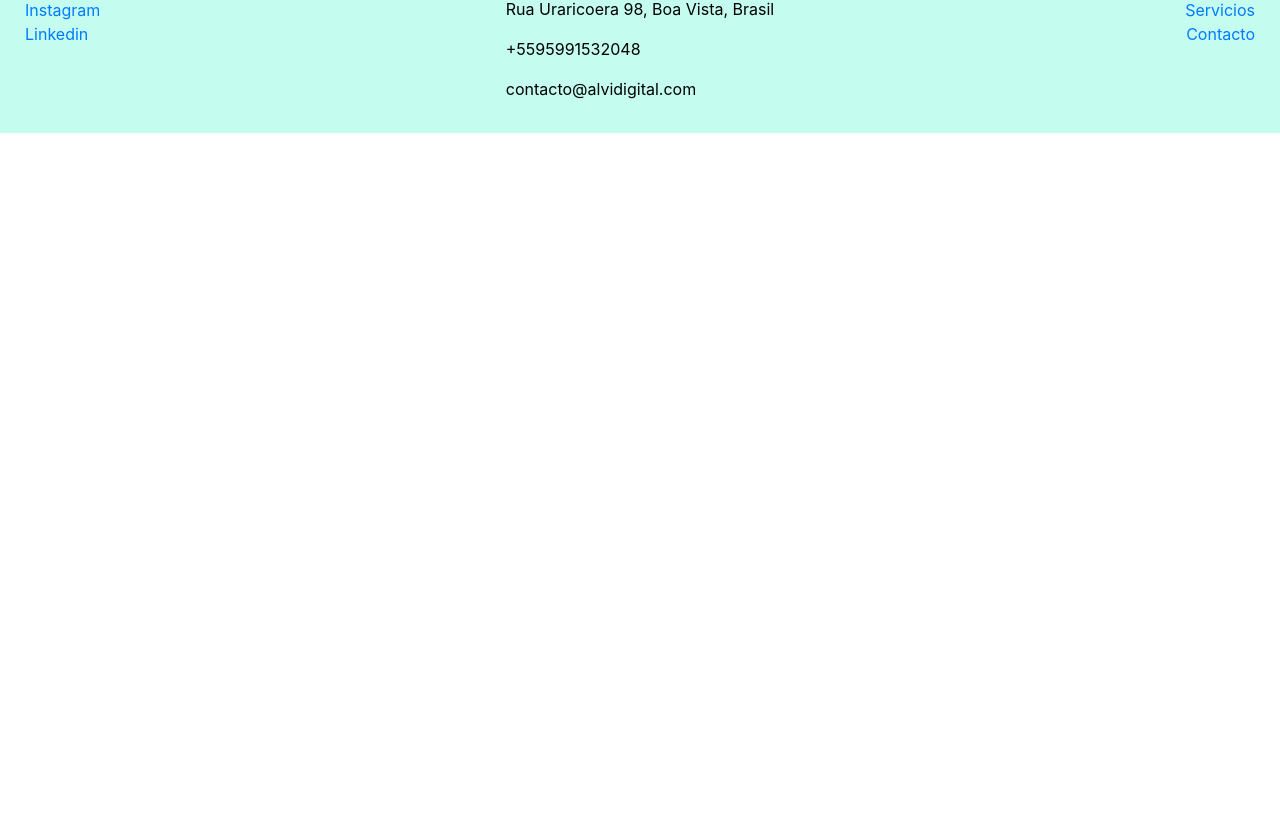
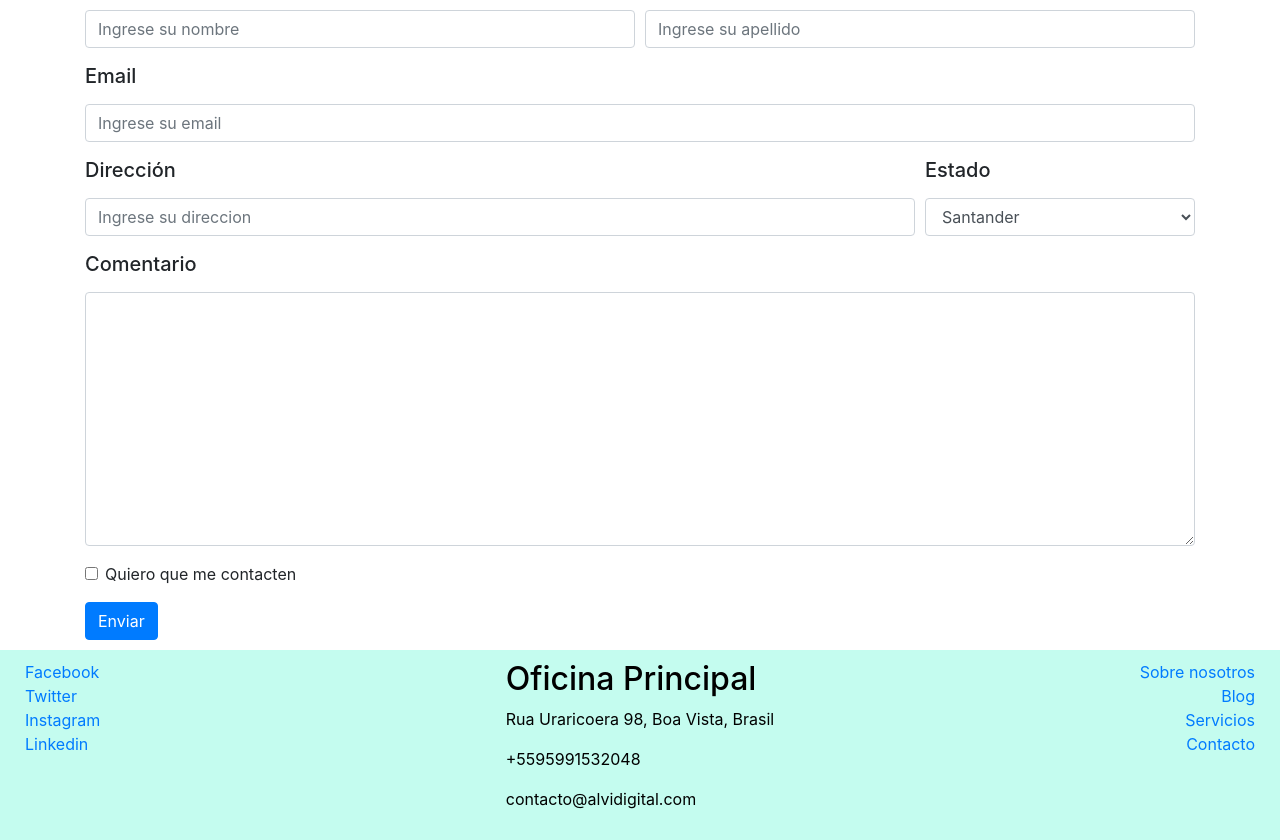
Before and after one commit to Alvilyn/alvi_digital, a website: page contacto.html in a window 1280 px wide. Shown: the part 470-1310 px from the top of the page. Before the commit the page ends 800 px from the top, so only its background shows below. Drawn offline with nearby package versions, Linux system fonts and the light colour scheme.

Commit message:
Agregamos un formulario en la pagina contacto

```diff
--- a/contacto.html
+++ b/contacto.html
@@ -44,10 +44,60 @@
           <li class="breadcrumb-item active" aria-current="page">Contacto</li>
         </ol>
       </nav>
-      <span>
-        <h2>Contacto</h2>
-        Si tienes preguntas para nosotros, puedes dejarnos un mensaje en cualquiera de nuestros canales y con gusto te responderemos.
-      </span>
+      <div>
+        <h2>Contacta con nosotros</h2>
+        <p>Si tienes preguntas para nosotros, puedes dejarnos un mensaje en cualquiera de nuestros canales y con gusto te responderemos</p>
+        <br/>
+
+        <form>
+        	<div class="form-row">
+        		<div class="form-group col-sm-6">
+        			<label for="nombre"><h5>Nombre</h5></label>
+        			<input type="text" class="form-control" id="nombre"
+        			placeholder="Ingrese su nombre">
+        		</div>
+        		<div class="form-group col-sm-6">
+        			<label for="apellido"><h5>Apellido</h5></label>
+        			<input type="text" class="form-control" id="apellido"
+        			placeholder="Ingrese su apellido">
+        		</div>
+        	</div>
+        	<div class="form-group">
+        		<label for="email"><h5>Email</h5></label>
+        			<input type="email" class="form-control" id="email"
+        			placeholder="Ingrese su email">
+        	</div>
+        	<div class="form-row">
+        		<div class="form-group col-sm-9">
+        			<label for="direccion"><h5>Dirección</h5></label>
+        			<input type="text" class="form-control" id="direccion"
+        			placeholder="Ingrese su direccion">
+        		</div>
+        		<div class="form-group col-sm-3">
+        			<label for="estado"><h5>Estado</h5></label>
+        			<select id="estado" class="form-control">
+        				<option selected>Distrito Federal</option>
+        				<option selected>Amazonas</option>
+        				<option selected>Antioquía</option>
+        				<option selected>Atlántico</option>
+        				<option selected>Cundinamarca</option>
+        				<option selected>Santander</option>
+        			</select>
+        		</div>
+        	</div>
+        	<div class="form-group">
+        		<label for="comentario"><h5>Comentario</h5></label>
+        		<textarea id="comentario" class="form-control" rows="10"></textarea>
+        	</div>
+        	<div class="form-group">
+        		<div class="form-check">
+        			<input class="form-check-input" type="checkbox" id="gridCheck">
+        			<label class="form-check-label" for="gridCheck">Quiero que me contacten</label>
+        		</div>
+        	</div>
+        	<button type="submit" class="btn btn-primary"> Enviar</button>
+        </form>
+      </div>
 
     </div>
 
```
